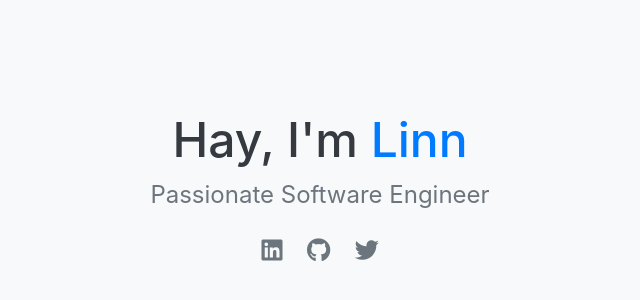
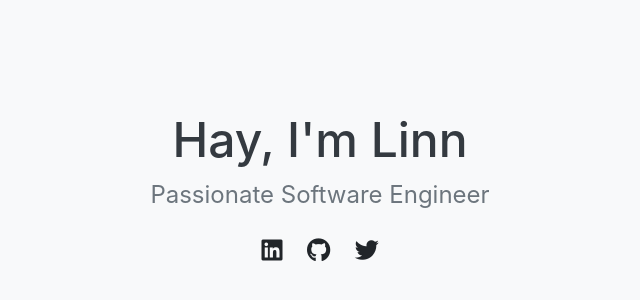
Before and after one commit to freddylynn/freddylynn.github.io, a plain HTML site: page index.html in a window 1280 px wide. Shown: the part 210-510 px from the top of the page, without its empty margins (320-960 px from the left). Drawn offline with nearby package versions, Linux system fonts and the light colour scheme.

Commit message:
update ui

```diff
--- a/index.html
+++ b/index.html
@@ -35,9 +35,14 @@
       margin: 0 10px;
       color: #6c757d; /* Set icon color */
       font-size: 1.5rem;
+      text-decoration: none; /* Remove text decoration */
     }
     .social-icons a:hover {
       color: #007bff; /* Set icon color on hover */
+    }
+    .container a {
+      text-decoration: none; /* Remove text decoration from all links within container */
+      color: inherit; /* Inherit color from parent */
     }
   </style>
 </head>
```
